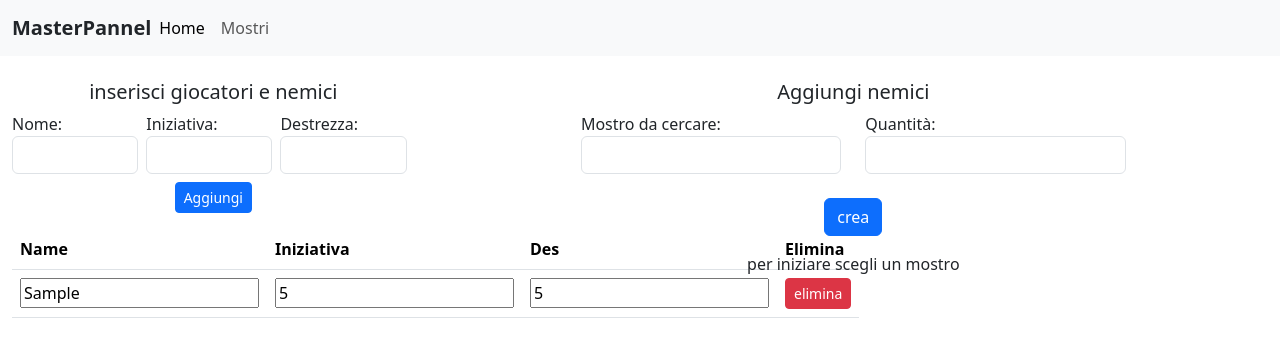
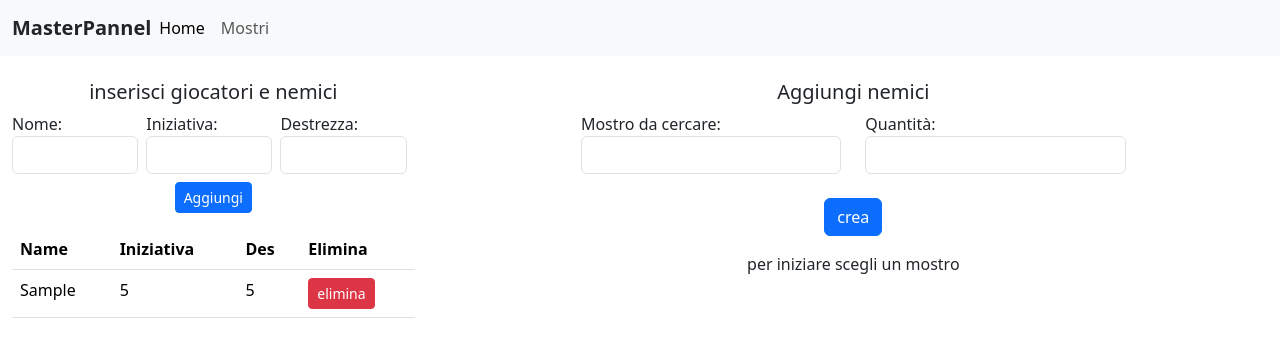
Before and after one commit to Anniballi-Andrea/frontend, a React (Vite) app: page / in a window 1280 px wide. Both pictures are taken after typing "Sample", "5", "5" into the empty fields and a click on the button "Aggiungi". Shown: the top 348 px of the page. Built offline with nearby package versions, Linux system fonts and the light colour scheme.

Commit message:
remove the imput from the table for now

```diff
--- a/src/components/InitiativeTable.jsx
+++ b/src/components/InitiativeTable.jsx
@@ -1,4 +1,5 @@
 import { useInitiative } from "../context/InitiativeContext"
+import Button from "./Button"
 
 export default function InitiativeTable() {
     const { updateInitName, updateInit, updateDex, deleteFromInit, finalInitiative } = useInitiative()
@@ -19,10 +20,10 @@ export default function InitiativeTable() {
                 {
                     finalInitiative.map((el) => (
                         <tr key={el.id}>
-                            <td> <input type="text" value={el.name} onChange={(e) => updateInitName(el.id, e.target.value)} /></td>
-                            <td><input type="number" value={el.initiative} onChange={(e) => updateInit(el.id, e.target.value)} /></td>
-                            <td><input type="number" value={el.dex} onChange={(e) => updateDex(el.id, e.target.value)} /></td>
-                            <td><button type="button" onClick={() => deleteFromInit(el.id)} className="btn btn-sm btn-danger">elimina</button></td>
+                            <td>{el.name}</td>
+                            <td>{el.initiative}</td>
+                            <td>{el.dex}</td>
+                            <td> <button type="button" onClick={() => deleteFromInit(el.id)} className="btn btn-sm btn-danger">elimina</button> </td>
                         </tr>
 
                     ))
--- a/src/context/InitiativeContext.jsx
+++ b/src/context/InitiativeContext.jsx
@@ -60,12 +60,12 @@ export function InitiativeProvider({ children }) {
     }
 
     const updateInit = (id, init) => {
-        const value = init === "" ? 0 : Number(init);
+        const value = Number(init);
         setInitiative((prev) => prev.map((el) => (el.id === id ? { ...el, initiative: value } : el))
         );
     }
     const updateDex = (id, dex) => {
-        const value = dex === "" ? 0 : Number(dex);
+        const value = Number(dex);
         setInitiative((prev) => prev.map((el) => (el.id === id ? { ...el, dex: value } : el))
         );
     }
```
